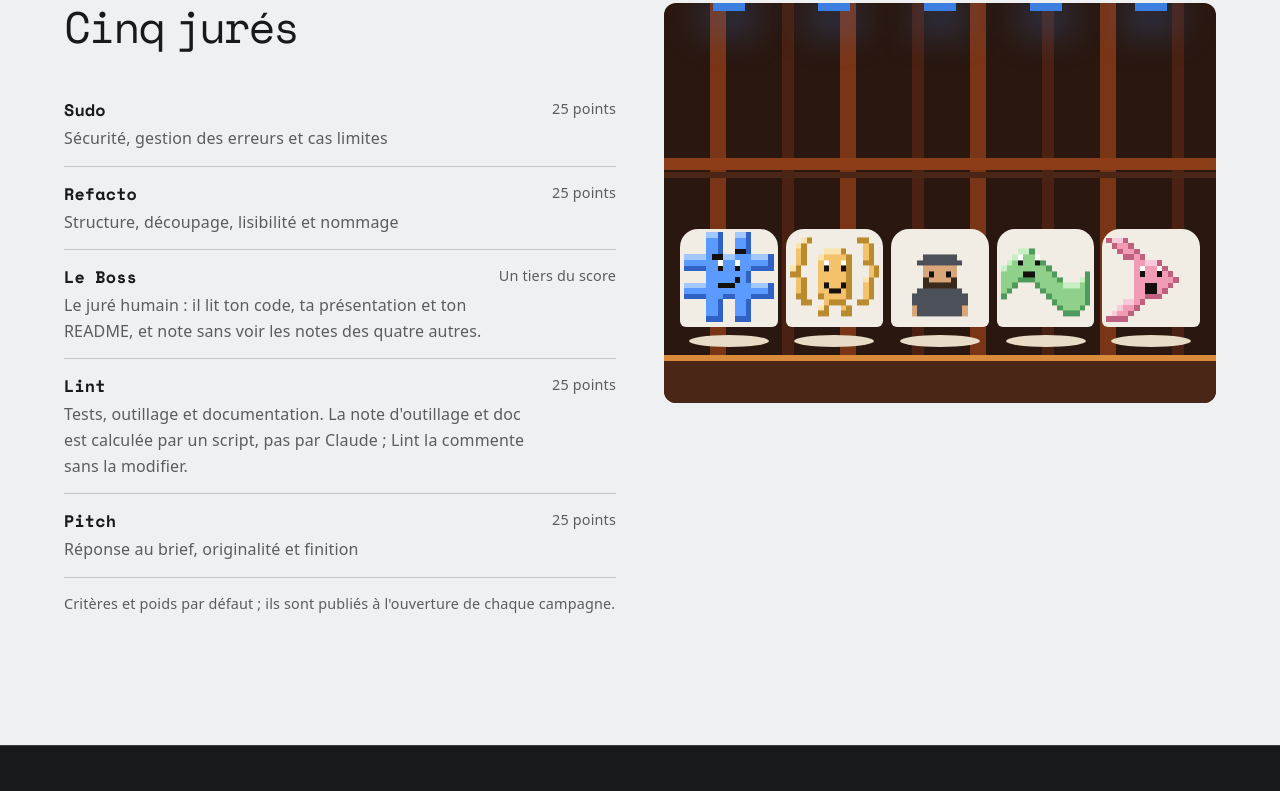
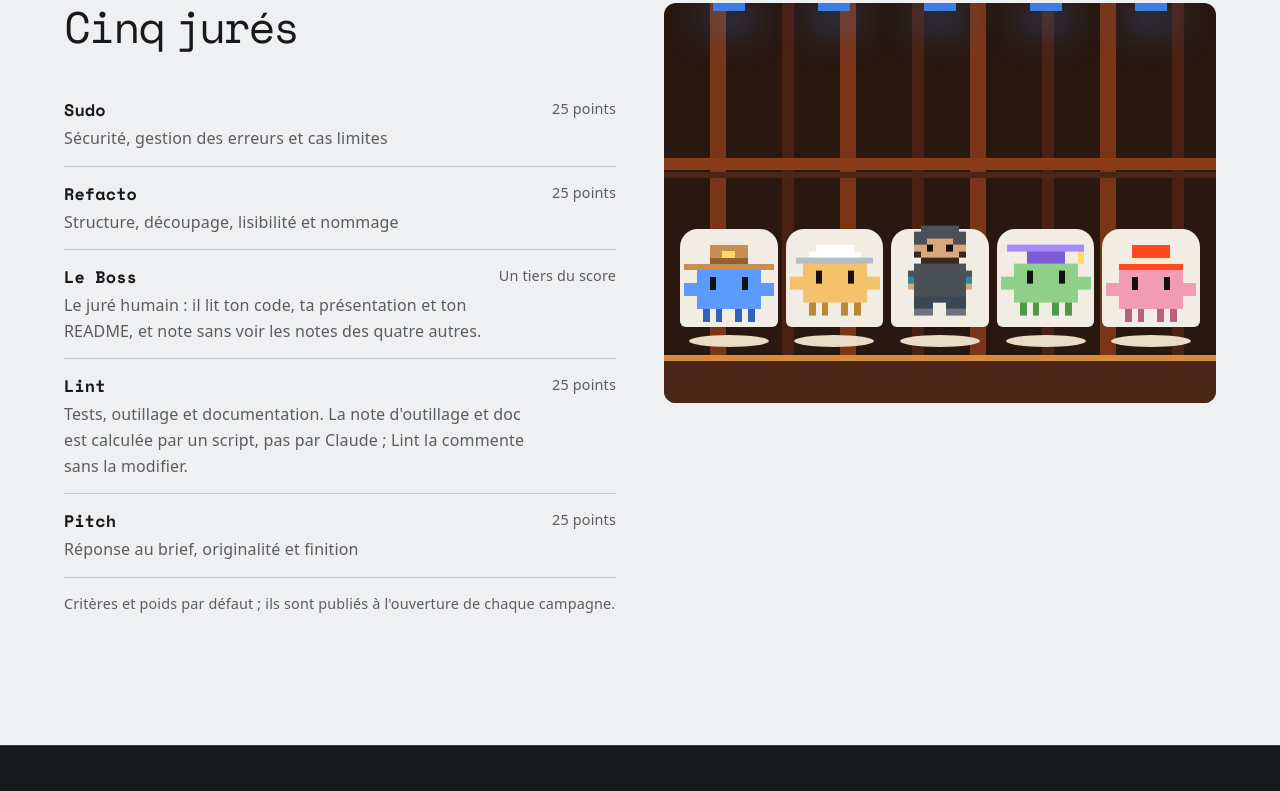
Before and after one commit to ybdn/code-tank, a Nuxt app: page / in a window 1280 px wide. Shown: the part 1589-2380 px from the top of the page. Built offline with nearby package versions, Linux system fonts and the light colour scheme.

Commit message:
Mascottes validées : quatre créatures coiffées en aplats, Le Boss humain, mêmes pixels

```diff
--- a/app/assets/css/main.css
+++ b/app/assets/css/main.css
@@ -81,13 +81,11 @@ main:focus { outline: none; }
 .siege__dos .mascotte { width: 92%; max-width: 108px; height: auto; }
 .siege__table { width: min(80px, 90%); height: 12px; border-radius: 50%; background: #e9dcc6; }
 
-/* Les mascottes respirent d'un pixel de leur grille (1/16 de la hauteur), en deux images. */
-@keyframes respire { to { transform: translateY(-6.25%); } }
-@keyframes clignote { 50% { opacity: 0; } }
+/* Les mascottes respirent d'un pixel de leur grille (1/14 de la hauteur), en deux images. */
+@keyframes respire { to { transform: translateY(-7.1429%); } }
 @keyframes fondu { from { opacity: 0; } }
 @media (prefers-reduced-motion: no-preference) {
-  .siege .mascotte { animation: respire 1.6s steps(2, jump-none) infinite; }
-  .curseur { animation: clignote 1.1s steps(1, end) infinite; }
+  .siege .mascotte { overflow: visible; animation: respire 1.6s steps(2, jump-none) infinite; }
   .siege:nth-child(2) .mascotte { animation-delay: 120ms; }
   .siege:nth-child(3) .mascotte { animation-delay: 240ms; }
   .siege:nth-child(4) .mascotte { animation-delay: 360ms; }
--- a/app/components/MascottePixel.vue
+++ b/app/components/MascottePixel.vue
@@ -1,28 +1,20 @@
 <script setup lang="ts">
-import { GRILLES, TEINTES, type Jure } from './mascottes'
+import { ENCRE, MASCOTTES, type Jure } from './mascottes'
 
-const props = defineProps<{ jure?: Jure; boss?: boolean }>()
+const props = defineProps<{ jure: Jure }>()
 
-const ENCRE = '#14100e'
-type Case = { x: number; y: number; w: number; fill: string; curseur?: boolean }
-
-// Lumière si le pixel du dessus est vide, ombre si celui du dessous ou de droite l'est ; les rangées de même teinte sont fusionnées.
-const cases = computed<Case[]>(() => {
-  if (!props.jure) return []
-  const g = GRILLES[props.jure]
-  const t = TEINTES[props.jure]
-  const plein = (r: number, c: number) => (g[r]?.[c] ?? '.') !== '.'
-  const out: Case[] = []
-  g.forEach((ligne, y) => {
+// Les pixels voisins de même couleur d'une rangée sont fusionnés en un seul rectangle.
+const cases = computed(() => {
+  const { palette, grille } = MASCOTTES[props.jure]
+  const out: { x: number; y: number; w: number; fill: string }[] = []
+  grille.forEach((ligne, y) => {
     for (let x = 0; x < ligne.length; x++) {
       const ch = ligne[x]!
       if (ch === '.') continue
-      const fill =
-        ch === 'o' ? (!plein(y + 1, x) || !plein(y, x + 1) ? t.d : !plein(y - 1, x) ? t.l : t.o)
-        : ch === 'h' ? '#ffffff' : ch === 'a' ? '#ff4a1f' : ENCRE
+      const fill = ch === 'E' ? ENCRE : palette[ch]!
       const prec = out[out.length - 1]
       if (prec && prec.y === y && prec.x + prec.w === x && prec.fill === fill) prec.w++
-      else out.push({ x, y, w: 1, fill, curseur: ch === 'a' })
+      else out.push({ x, y, w: 1, fill })
     }
   })
   return out
@@ -30,14 +22,7 @@ const cases = computed<Case[]>(() => {
 </script>
 
 <template>
-  <svg class="mascotte" viewBox="0 0 16 16" shape-rendering="crispEdges" aria-hidden="true">
-    <g v-if="boss" transform="translate(1 5)">
-      <rect x="4" y="0" width="6" height="2" fill="#4b5059" /><rect x="3" y="1" width="1" height="1" fill="#4b5059" /><rect x="10" y="1" width="1" height="1" fill="#4b5059" />
-      <rect x="4" y="2" width="6" height="4" fill="#d9a67a" /><rect x="5" y="3" width="1" height="1" fill="#14100e" /><rect x="8" y="3" width="1" height="1" fill="#14100e" />
-      <rect x="4" y="4" width="1" height="2" fill="#3a2a1e" /><rect x="9" y="4" width="1" height="2" fill="#3a2a1e" /><rect x="5" y="5" width="4" height="1" fill="#3a2a1e" />
-      <rect x="3" y="6" width="8" height="5" fill="#4b5059" /><rect x="2" y="7" width="1" height="2" fill="#4b5059" /><rect x="11" y="7" width="1" height="2" fill="#4b5059" />
-      <rect x="2" y="9" width="1" height="2" fill="#d9a67a" /><rect x="11" y="9" width="1" height="2" fill="#d9a67a" />
-    </g>
-    <rect v-for="(c, i) in cases" :key="i" :class="{ curseur: c.curseur }" :x="c.x" :y="c.y" :width="c.w" height="1" :fill="c.fill" />
+  <svg class="mascotte" viewBox="0 0 14 14" shape-rendering="crispEdges" aria-hidden="true">
+    <rect v-for="(c, i) in cases" :key="i" :x="c.x" :y="c.y" :width="c.w" height="1" :fill="c.fill" />
   </svg>
 </template>
--- a/app/components/mascottes.ts
+++ b/app/components/mascottes.ts
@@ -1,85 +1,103 @@
-// Les mascottes sont des données : grilles de 16 × 16, une chaîne par ligne.
-// o corps (trois tons calculés au rendu : lumière en haut, ombre en bas et à droite), e œil, h reflet, m bouche, a accent, . vide.
-export type Jure = 'sudo' | 'refacto' | 'lint' | 'pitch'
+// Les mascottes sont des données : grilles de 14 × 14, alignées par le bas, avec le même pixel pour les cinq (même ligne de sol), en aplats.
+// Chaque lettre est une couleur de la palette du juré ; E est l'encre des yeux. Les quatre juré·es Claude sont des créatures de 12 lignes ; Le Boss, humain, en fait 14.
+export type Jure = 'sudo' | 'refacto' | 'lint' | 'pitch' | 'boss'
 
-export const TEINTES: Record<Jure, { o: string; d: string; l: string }> = {
-  sudo: { o: '#5b9bff', d: '#2f62c4', l: '#a3c8ff' },
-  refacto: { o: '#f4c26b', d: '#b98a2e', l: '#fbe3ae' },
-  lint: { o: '#8fd18a', d: '#4f9a5a', l: '#c8efc4' },
-  pitch: { o: '#f29bb5', d: '#c0607f', l: '#fac9d9' },
+export const ENCRE = '#14100e'
+
+export const MASCOTTES: Record<Jure, { palette: Record<string, string>; grille: string[] }> = {
+  sudo: {
+    palette: { o: '#5b9bff', d: '#2f62b8', H: '#c98f52', h: '#8f6233', Y: '#ffd866' },
+    grille: [
+      '..............',
+      '..............',
+      '....HHHHHH....',
+      '....HHYYHH....',
+      '....hhhhhh....',
+      'HHHHHHHHHHHHHH',
+      '..oooooooooo..',
+      '..ooEooooEoo..',
+      'ooooEooooEoooo',
+      'oooooooooooooo',
+      '..oooooooooo..',
+      '..oooooooooo..',
+      '...d.d..d.d...',
+      '...d.d..d.d...',
+    ],
+  },
+  refacto: {
+    palette: { o: '#f4c26b', d: '#b98a35', W: '#ffffff', g: '#b7bcc2' },
+    grille: [
+      '..............',
+      '..............',
+      '..............',
+      '....WWWWWW....',
+      '...WWWWWWWW...',
+      '.gggggggggggg.',
+      '..oooooooooo..',
+      '..ooEooooEoo..',
+      'ooooEooooEoooo',
+      'oooooooooooooo',
+      '..oooooooooo..',
+      '..oooooooooo..',
+      '...d.d..d.d...',
+      '...d.d..d.d...',
+    ],
+  },
+  lint: {
+    palette: { o: '#8fd18a', d: '#4f9a4a', V: '#a78bfa', v: '#7c5cd6', Y: '#ffd866' },
+    grille: [
+      '..............',
+      '..............',
+      '..............',
+      '.VVVVVVVVVVVV.',
+      '....vvvvvv..Y.',
+      '....vvvvvv..Y.',
+      '..oooooooooo..',
+      '..ooEooooEoo..',
+      'ooooEooooEoooo',
+      'oooooooooooooo',
+      '..oooooooooo..',
+      '..oooooooooo..',
+      '...d.d..d.d...',
+      '...d.d..d.d...',
+    ],
+  },
+  pitch: {
+    palette: { o: '#f29bb5', d: '#b8607c', R: '#ff4a1f', C: '#ffe9c7' },
+    grille: [
+      '..............',
+      '..............',
+      '....RRRRRR....',
+      '....RRRRRR....',
+      '....CCCCCC....',
+      '..RRRRRRRRRR..',
+      '..oooooooooo..',
+      '..ooEooooEoo..',
+      'ooooEooooEoooo',
+      'oooooooooooooo',
+      '..oooooooooo..',
+      '..oooooooooo..',
+      '...d.d..d.d...',
+      '...d.d..d.d...',
+    ],
+  },
+  boss: {
+    palette: { C: '#4b5059', S: '#d9a67a', D: '#3a2a1e', T: '#4b5059', a: '#2d8a96', P: '#3d4654', B: '#6d747d' },
+    grille: [
+      '....CCCCCC....',
+      '...CCCCCCCC...',
+      '...CCSSSSCC...',
+      '...SSESSESS...',
+      '...DSSSSSSD...',
+      '....DDDDDD....',
+      '...TTTTTTTT...',
+      '..TTTTTTTTTT..',
+      '..aTTTTTTTTa..',
+      '..STTTTTTTTS..',
+      '...TTTTTTTT...',
+      '...PPPPPPPP...',
+      '...PPP..PPP...',
+      '...BBB..BBB...',
+    ],
+  },
 }
-
-export const GRILLES: Record<Jure, string[]> = {
-  sudo: [
-    '....ooo..ooo....',
-    '....ooo..ooo....',
-    '....ooo..ooo....',
-    '....ooo..eeo....',
-    'oooooeeooooooooo',
-    'oooooohoohoooooo',
-    'ooooooeooeoooooo',
-    '....oooooooo....',
-    '....ooooomoo....',
-    'oooooommmooooooo',
-    'oooooooooooooooo',
-    'oooooooooooooooo',
-    '....ooo..ooo....',
-    '....ooo..ooo....',
-    '....ooo..ooo....',
-    '....ooo..ooo....',
-  ],
-  refacto: [
-    '................',
-    '................',
-    '..oo........oo..',
-    '.oo..........oo.',
-    '.oo...oooo...oo.',
-    '.oo..oooooo..oo.',
-    '.oo..ohooho..oo.',
-    'oo...oeooeo...oo',
-    'oo...oooooo...oo',
-    '.oo..oooooo..oo.',
-    '.oo..omoomo..oo.',
-    '.oo..oommoo..oo.',
-    '.oo..oooooo..oo.',
-    '..oo..oooo..oo..',
-    '.....oo..oo.....',
-    '.....oo..oo.....',
-  ],
-  lint: [
-    '................',
-    '................',
-    '................',
-    '................',
-    '...ooo..........',
-    '..ohooh.........',
-    '.ooeooeo........',
-    'ooooooooo.......',
-    'oooommoooo.....o',
-    'ooooooooooo...oo',
-    'ooo...oooooooooo',
-    'oo.....ooooooooo',
-    'o.......oooooooo',
-    '.........ooooooo',
-    '..........ooooo.',
-    '...........ooo..',
-  ],
-  pitch: [
-    '................',
-    'oooo............',
-    '.oooo...........',
-    '..oooo..........',
-    '...oooo.........',
-    '.....ooooo......',
-    '.....ohooho.....',
-    '.....oeooeoo....',
-    '.....oooooooo...',
-    '.....oommooo....',
-    '.....oommoo.....',
-    '.....ooooo......',
-    '...oooo.........',
-    '..oooo..........',
-    '.oooo....aaaaaaa',
-    'oooo.....aaaaaaa',
-  ],
-}
--- a/app/pages/index.vue
+++ b/app/pages/index.vue
@@ -8,10 +8,10 @@ useSeoMeta({
 })
 
 // Critères par défaut du jury (SPECS § 5) ; l'organisateur peut les changer par campagne.
-const jures: { nom: string; jure?: Jure; boss?: boolean; role: string; points: string }[] = [
+const jures: { nom: string; jure: Jure; role: string; points: string }[] = [
   { nom: 'Sudo', jure: 'sudo', role: 'Sécurité, gestion des erreurs et cas limites', points: '25 points' },
   { nom: 'Refacto', jure: 'refacto', role: 'Structure, découpage, lisibilité et nommage', points: '25 points' },
-  { nom: 'Le Boss', boss: true, role: 'Le juré humain : il lit ton code, ta présentation et ton README, et note sans voir les notes des quatre autres.', points: 'Un tiers du score' },
+  { nom: 'Le Boss', jure: 'boss', role: 'Le juré humain : il lit ton code, ta présentation et ton README, et note sans voir les notes des quatre autres.', points: 'Un tiers du score' },
   { nom: 'Lint', jure: 'lint', role: "Tests, outillage et documentation. La note d'outillage et doc est calculée par un script, pas par Claude ; Lint la commente sans la modifier.", points: '25 points' },
   { nom: 'Pitch', jure: 'pitch', role: 'Réponse au brief, originalité et finition', points: '25 points' },
 ]
@@ -73,10 +73,10 @@ const jures: { nom: string; jure?: Jure; boss?: boolean; role: string; points: s
           </ul>
           <p class="note">Critères et poids par défaut ; ils sont publiés à l'ouverture de chaque campagne.</p>
         </div>
-        <div class="plateau" role="img" aria-label="Les cinq jurés assis sur le plateau : Sudo, Refacto, Lint et Pitch, quatre signes de code devenus personnages, et, au centre, Le Boss en casquette">
+        <div class="plateau" role="img" aria-label="Les cinq jurés assis sur le plateau : Sudo, Refacto, Lint et Pitch, quatre créatures coiffées chacune de leur chapeau, et, au centre, Le Boss, le juré humain en casquette">
           <span class="lampes" aria-hidden="true"><i v-for="j in jures" :key="j.nom" /></span>
           <div v-for="j in jures" :key="j.nom" class="siege">
-            <div class="siege__dos"><MascottePixel :jure="j.jure" :boss="j.boss" /></div>
+            <div class="siege__dos"><MascottePixel :jure="j.jure" /></div>
             <div class="siege__table" />
           </div>
         </div>
```
Also changed, not shown: public/favicon.svg.
